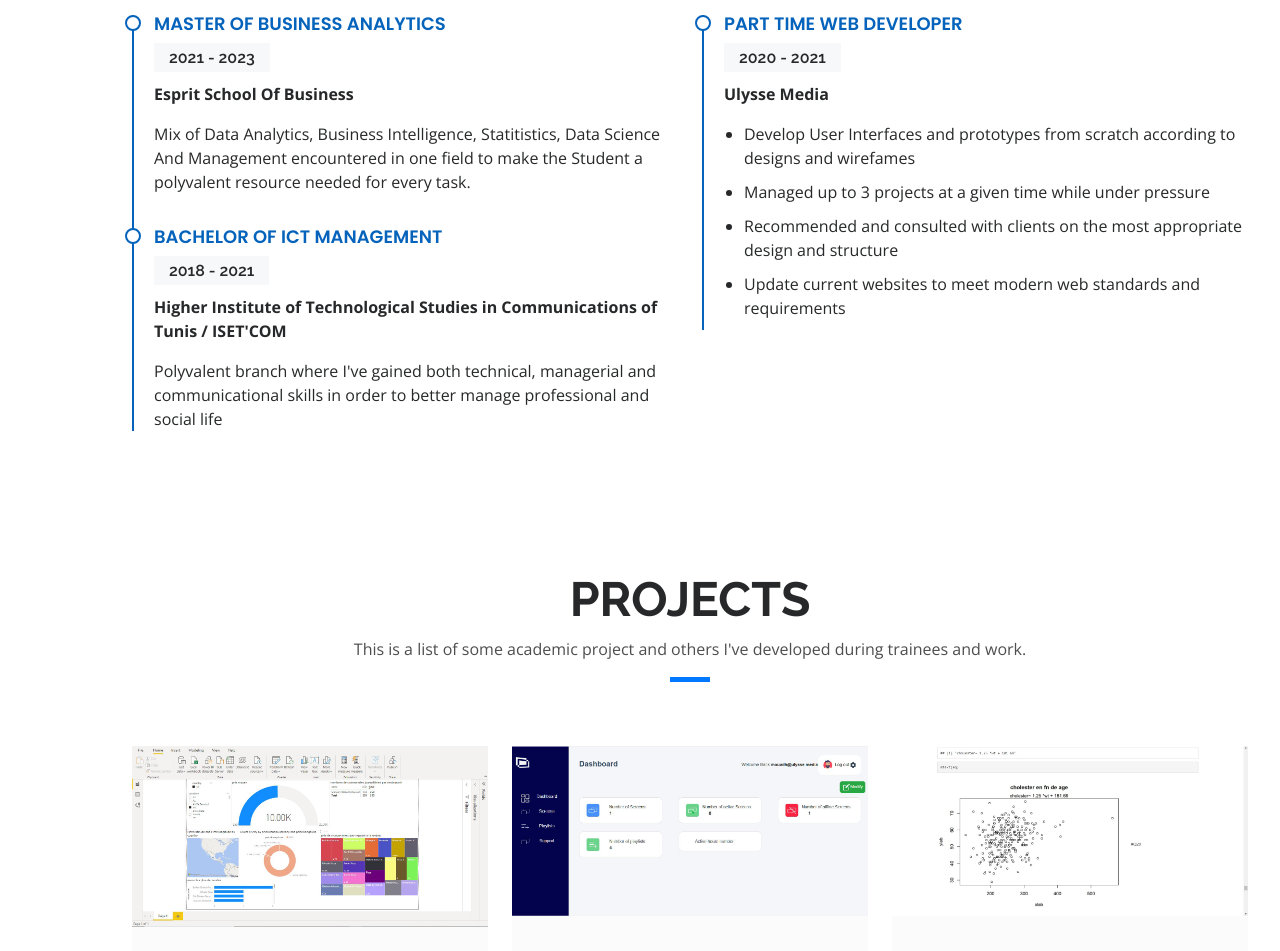
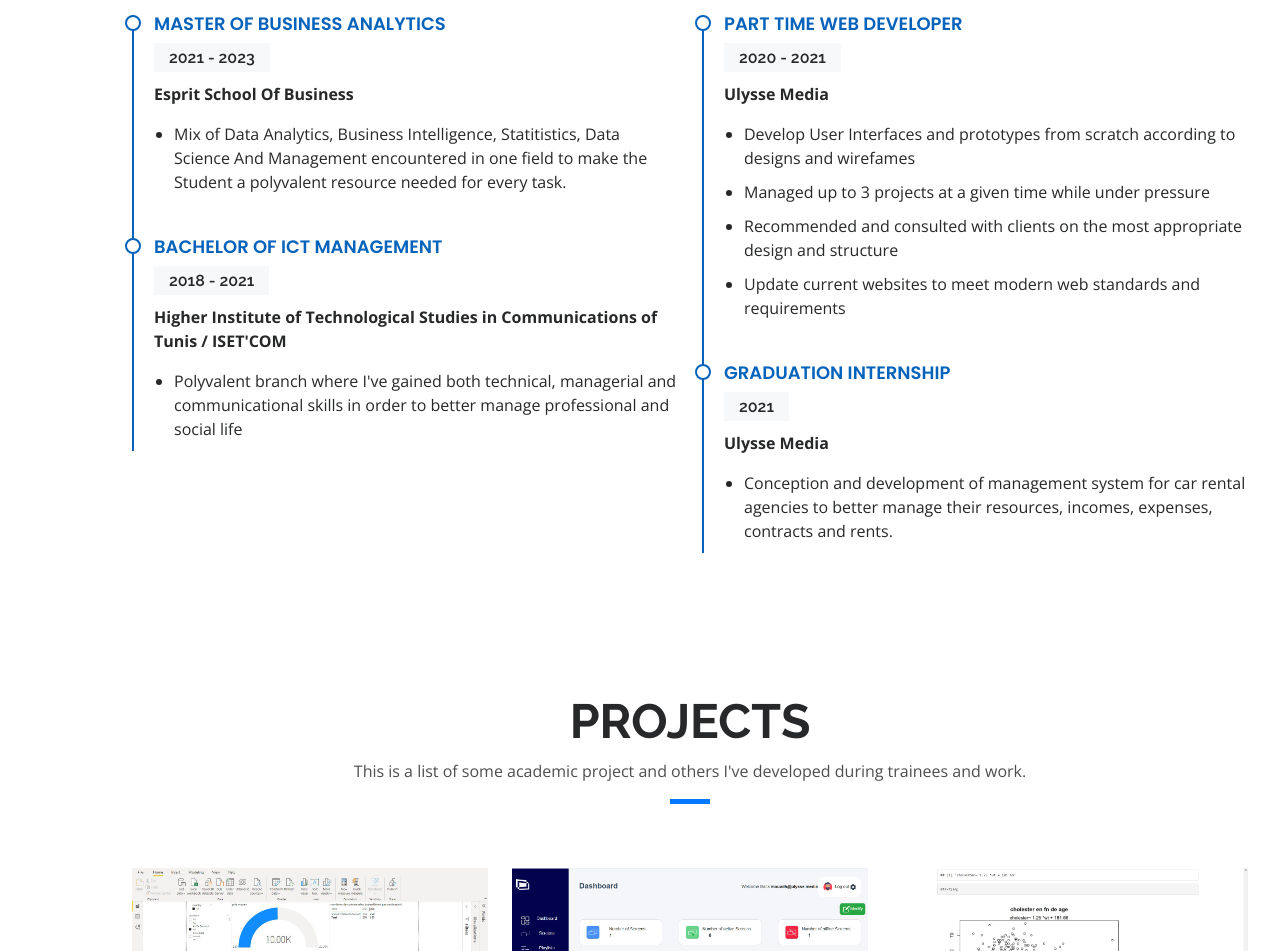
Before and after one commit to Mouadh-Gnichi/-, a plain HTML site: page index.html in a window 1280 px wide. Shown: the part 2369-3320 px from the top of the page. Drawn offline with nearby package versions, Linux system fonts and the light colour scheme.

Commit message:
other rectifications

```diff
--- a/index.html
+++ b/index.html
@@ -71,7 +71,7 @@
           </li>
           <li>
             <a href="#portfolio" class="nav-link scrollto"
-              ><i class="bx bx-book-content"></i> <span>Portfolio</span></a
+              ><i class="bx bx-book-content"></i> <span>Projects</span></a
             >
           </li>
           <li>
@@ -125,7 +125,7 @@
           <div class="section-title">
             <h2>About</h2>
             <p>
-              Web Developer with 5+ months of experience at Ulysse Media
+              Web Developer with 10+ months of experience at Ulysse Media
               designing and developing user interfaces, testing, debugging, and
               training staff within new technologies. Proven ability in
               optimizing web functionalities that improve data retrieval and
@@ -428,11 +428,13 @@
                 <h4>Master of Business Analytics</h4>
                 <h5>2021 - 2023</h5>
                 <p><b>Esprit School Of Business</b></p>
-                <p>
-                  Mix of Data Analytics, Business Intelligence, Statitistics,
-                  Data Science And Management encountered in one field to make
-                  the Student a polyvalent resource needed for every task.
-                </p>
+                <ul>
+                  <li>
+                    Mix of Data Analytics, Business Intelligence, Statitistics,
+                    Data Science And Management encountered in one field to make
+                    the Student a polyvalent resource needed for every task.
+                  </li>
+                </ul>
               </div>
               <div class="resume-item">
                 <h4>Bachelor of ICT Management</h4>
@@ -443,11 +445,13 @@
                     of Tunis / ISET'COM</b
                   >
                 </p>
-                <p>
-                  Polyvalent branch where I've gained both technical, managerial
-                  and communicational skills in order to better manage
-                  professional and social life
-                </p>
+                <ul>
+                  <li>
+                    Polyvalent branch where I've gained both technical,
+                    managerial and communicational skills in order to better
+                    manage professional and social life
+                  </li>
+                </ul>
               </div>
             </div>
             <div class="col-lg-6">
@@ -475,6 +479,18 @@
                   </li>
                 </ul>
               </div>
+              <div class="resume-item">
+                <h4>Graduation Internship</h4>
+                <h5>2021</h5>
+                <p><b>Ulysse Media</b></p>
+                <ul>
+                  <li>
+                    Conception and development of management system for car
+                    rental agencies to better manage their resources, incomes,
+                    expenses, contracts and rents.
+                  </li>
+                </ul>
+              </div>
             </div>
           </div>
         </div>
@@ -486,7 +502,7 @@
           <div class="row">
             <div class="col-sm-12">
               <div class="title-box text-center">
-                <h3 class="title-a">Projects</h3>
+                <h2 class="title-a">Projects</h2>
                 <p class="subtitle-a">
                   This is a list of some academic project and others I've
                   developed during trainees and work.
```
